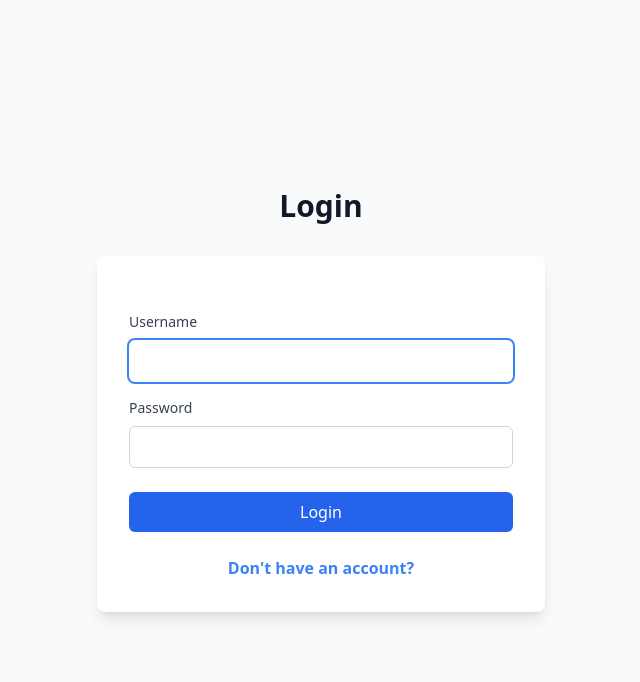
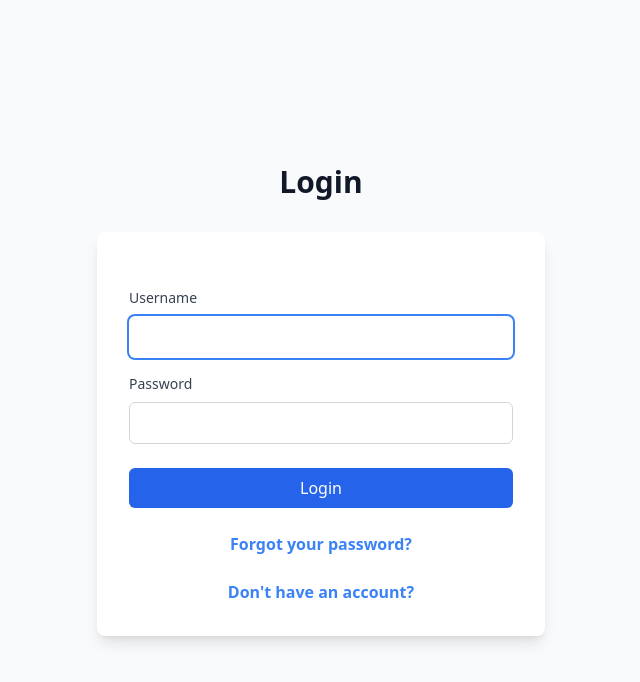
Before and after one commit to rahim8050/Rahim-Online-Clothing-Store, a Django app: page /users/login/ in a window 1280 px wide. Shown: the top 682 px of the page, without its empty margins (319-959 px from the left). Run offline with Django 5.2, Linux system fonts and the light colour scheme; parts of the project's set-up code (start-up, migrations or seed data) failed here and were passed over; some libraries are stand-ins or nearby versions.

Commit message:
users password implimentation

```diff
--- a/users/templates/users/accounts/login.html
+++ b/users/templates/users/accounts/login.html
@@ -39,6 +39,9 @@
           Login
         </button>
       </form>
+       <div class="text-center">
+        <a href="{% url 'users:password_reset' %}" class="text-blue-500 font-semibold hover:text-blue-600 transition-colors duration-300 hover:underline hover:underline-offset-4 decoration-2 focus:outline-none focus:ring-2 focus:ring-blue-500 focus:ring-offset-2 rounded-lg">Forgot your password?</a>
+      </div>
 
       <div class="text-center">
         <a href="{% url 'users:register' %}" class="text-blue-500 font-semibold hover:text-blue-600 transition-colors duration-300 hover:underline hover:underline-offset-4 decoration-2 focus:outline-none focus:ring-2 focus:ring-blue-500 focus:ring-offset-2 rounded-lg">
```
